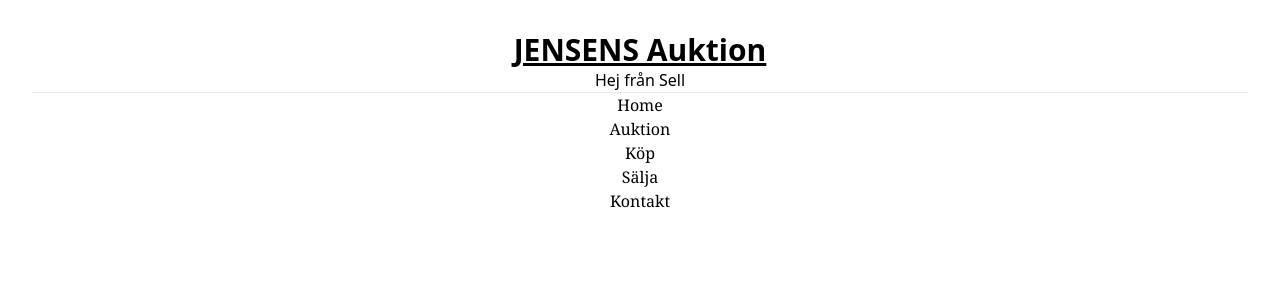
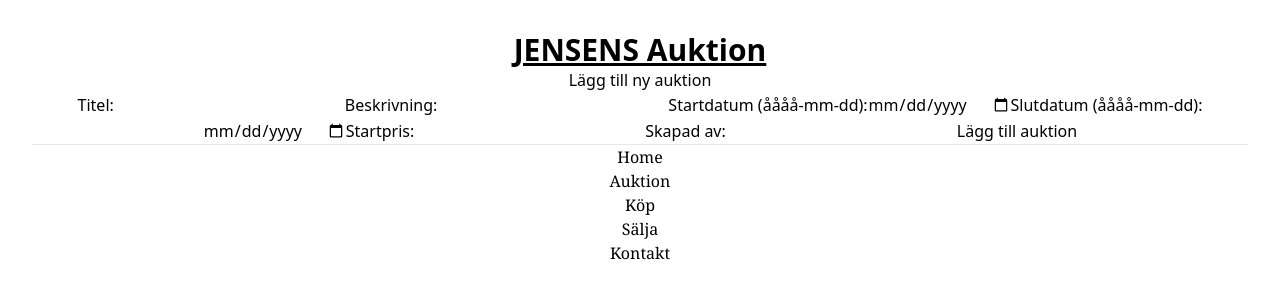
Before and after one commit to Monchekin/Auktions-Site, a React (Vite) app: page /sell in a window 1280 px wide. Shown: the top 300 px of the page. Built offline with nearby package versions, Linux system fonts and the light colour scheme; the HTML template or start-up script is replaced by a standard one.

Commit message:
skapade komponent för att lägga nya auktioner

```diff
--- a/src/App.jsx
+++ b/src/App.jsx
@@ -20,7 +20,7 @@ function App() {
 			</Routes>
 
 			<hr />
-			<ul class='font-serif'>
+			<ul className='font-serif'>
 				<li>
 					<NavLink to='/'>Home</NavLink>
 				</li>
--- /dev/null
+++ b/src/components/Bid.jsx
@@ -0,0 +1,45 @@
+import React, { useState } from 'react';
+
+const Bid = () => {
+    const [bidAmount, setBidAmount] = useState('');
+    const [message, setMessage] = useState('');
+
+    const handleBidSubmit = async (event) => {
+        event.preventDefault();
+        try {
+            const response = await fetch('https://auctioneer.azurewebsites.net/auction/bid', {
+                method: 'POST',
+                headers: {
+                    'Content-Type': 'application/json'
+                },
+                body: JSON.stringify({
+                    auctionId: ' ', // Ersätt med aktuell auktions ID
+                    amount: bidAmount
+                })
+            });
+            if (!response.ok) {
+                throw new Error('Något gick fel vid budgivning');
+            }
+            console.log('Budgivning lyckades');
+            setMessage('Ditt bud har lagts');
+            setBidAmount(''); // Återställ budbeloppet efter framgångsrik budgivning
+        } catch (error) {
+            console.error(error);
+            setMessage('Något gick fel vid budgivningen');
+        }
+    };
+
+    return (
+        <div>
+            <h2>Lägg bud på auktion</h2>
+            <form onSubmit={handleBidSubmit}>
+                <label htmlFor="bidAmount">Belopp:</label>
+                <input type="number" id="bidAmount" value={bidAmount} onChange={(e) => setBidAmount(e.target.value)} required />
+                <button type="submit">Lägg bud</button>
+            </form>
+            {message && <p>{message}</p>}
+        </div>
+    );
+};
+
+export default Bid;
--- a/src/components/Home.jsx
+++ b/src/components/Home.jsx
@@ -1,7 +1,6 @@
-
 const Home = () => {
   return (
-    <div>Hej från Home</div>
+    <div>Hej from Home</div>
   )
 }
 
--- a/src/components/Sell.jsx
+++ b/src/components/Sell.jsx
@@ -1,5 +1,72 @@
+import React, { useState } from 'react';
+
 const Sell = () => {
-	return <div>Hej från Sell</div>;
+	const [Title, setTitle] = useState('');
+	const [Description, setDescription] = useState('');
+	const [StartDate, setStartDate] = useState('');
+	const [EndDate, setEndDate] = useState('');
+	const [StartingPrice, setStartingPrice] = useState('');
+	const [CreatedBy, setCreatedBy] = useState('');
+	const [message, setMessage] = useState(''); // Tillståndsvariabel för meddelandet
+
+	const resetAuction = () => {
+		setTitle('');
+		setDescription('');
+		setStartDate('');
+		setEndDate('');
+		setStartingPrice('');
+		setCreatedBy('');
+	};
+
+	const handleSellSubmit = async (event) => {
+		event.preventDefault();
+		try {
+			const response = await fetch('https://auctioneer.azurewebsites.net/auction/j5t', {
+				method: 'POST',
+				headers: {
+					'Content-Type': 'application/json'
+				},
+				body: JSON.stringify({
+					GroupCode: "j5t",
+					Title,
+					Description,
+					StartDate,
+					EndDate,
+					StartingPrice,
+					CreatedBy
+				})
+			});
+			if (!response.ok) {
+				throw new Error('Något gick fel vid tillägg av auktionen');
+			}
+			console.log('Auktion tillagd');
+			setMessage('Auktion tillagd'); // Uppdatera meddelandetillståndsvariabeln
+			resetAuction();
+		} catch (error) {
+			console.error(error);
+		}
+	};
+
+	return (
+		<div>
+			<h2>Lägg till ny auktion</h2>
+
+			<label htmlFor="title">Titel:</label>
+			<input type="text" id="title" value={Title} onChange={(e) => setTitle(e.target.value)} required />
+			<label htmlFor="description">Beskrivning:</label>
+			<input type="text" id="description" value={Description} onChange={(e) => setDescription(e.target.value)} required />
+			<label htmlFor="startDate">Startdatum (åååå-mm-dd):</label>
+			<input type="date" id="startDate" value={StartDate} onChange={(e) => setStartDate(e.target.value)} required />
+			<label htmlFor="endDate">Slutdatum (åååå-mm-dd):</label>
+			<input type="date" id="endDate" value={EndDate} onChange={(e) => setEndDate(e.target.value)} required />
+			<label htmlFor="startingPrice">Startpris:</label>
+			<input type="number" id="startingPrice" value={StartingPrice} onChange={(e) => setStartingPrice(e.target.value)} required />
+			<label htmlFor="createdBy">Skapad av:</label>
+			<input type="text" id="createdBy" value={CreatedBy} onChange={(e) => setCreatedBy(e.target.value)} required />
+			<button onClick={handleSellSubmit}>Lägg till auktion</button>
+			{message && <p>{message}</p>} {/* Visa meddelandet om det finns */}
+		</div>
+	);
 };
 
 export default Sell;
```
